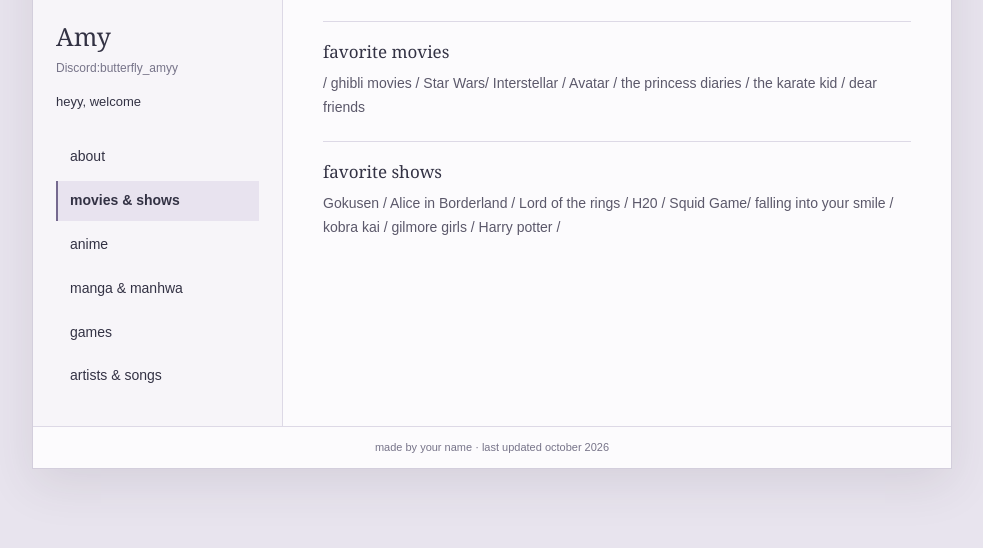
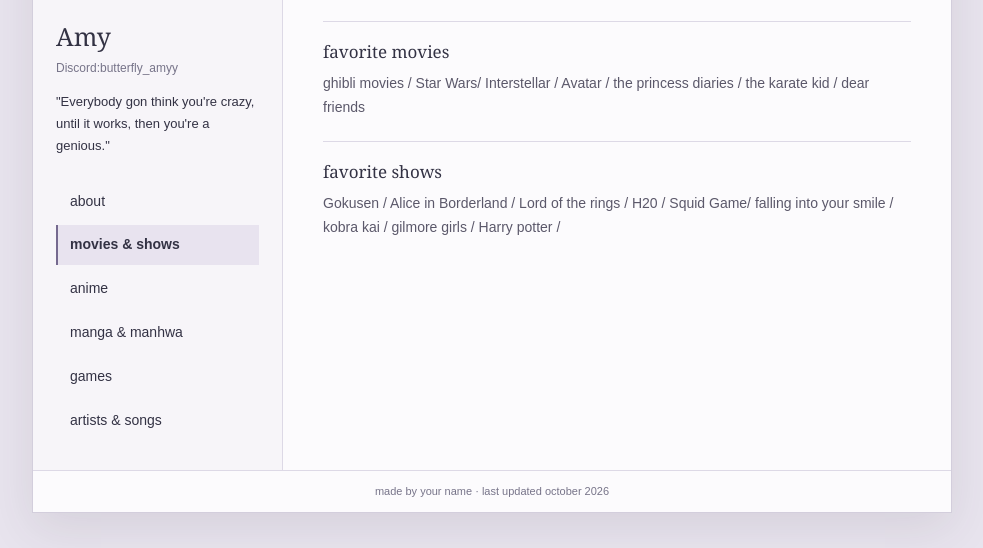
Before and after one commit to ButterflyAmy/me, a plain HTML site: page index.html in a window 1280 px wide. Both pictures are taken after a click on the button "movies & shows". Shown: the part 263-811 px from the top of the page, without its empty margins (148-1131 px from the left). Drawn offline with Linux system fonts and the light colour scheme.

Commit message:
Update bio and favorite movies section in index.html

```diff
--- a/index.html
+++ b/index.html
@@ -22,7 +22,7 @@
         <h1>Amy</h1>
         <p class="username">Discord:butterfly_amyy</p>
         <p class="bio">
-          heyy, welcome
+          "Everybody gon think you're crazy, until it works, then you're a genious."
         </p>
 
         <nav aria-label="Profile pages">
@@ -68,7 +68,7 @@
 
           <div class="card">
             <h3>favorite movies</h3>
-            <p> / ghibli movies / Star Wars/ Interstellar / Avatar / the princess diaries / the karate kid / dear friends </p>
+            <p> ghibli movies / Star Wars/ Interstellar / Avatar / the princess diaries / the karate kid / dear friends </p>
           </div>
 
           <div class="card">
```
